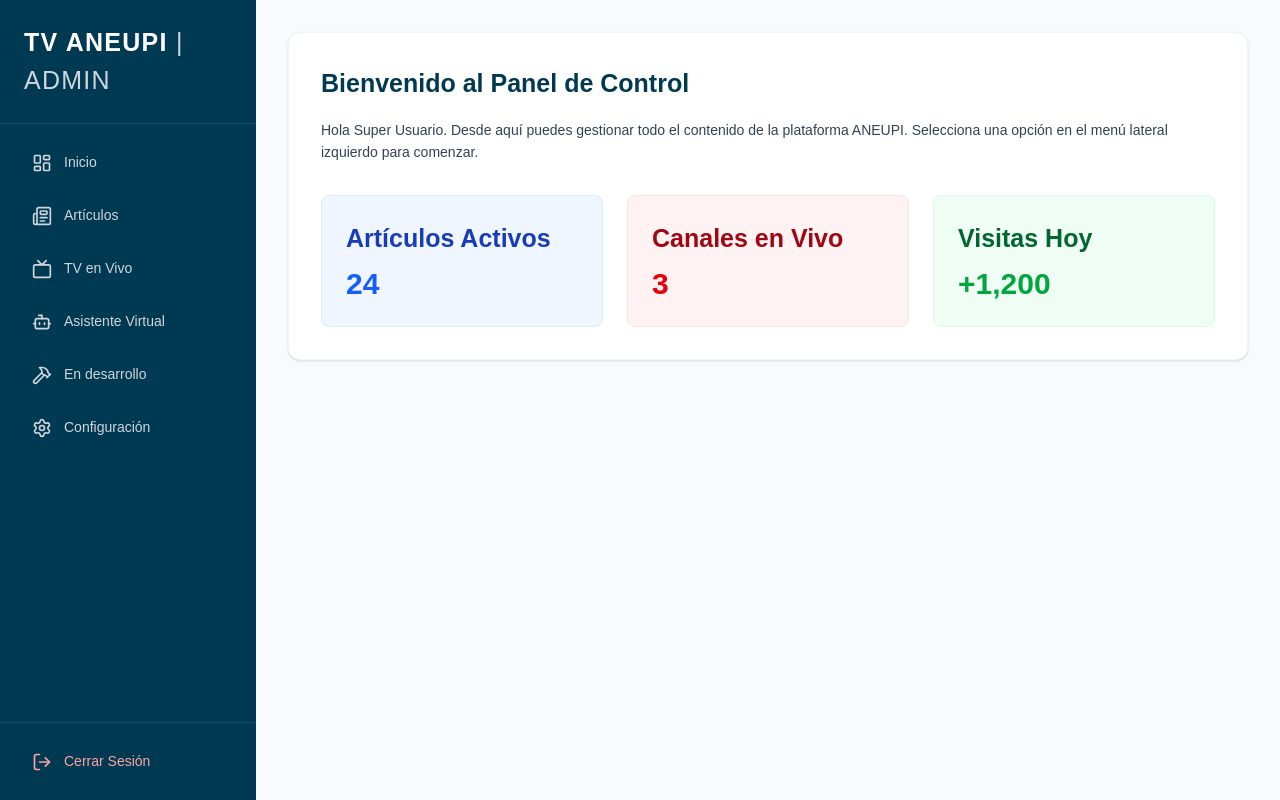
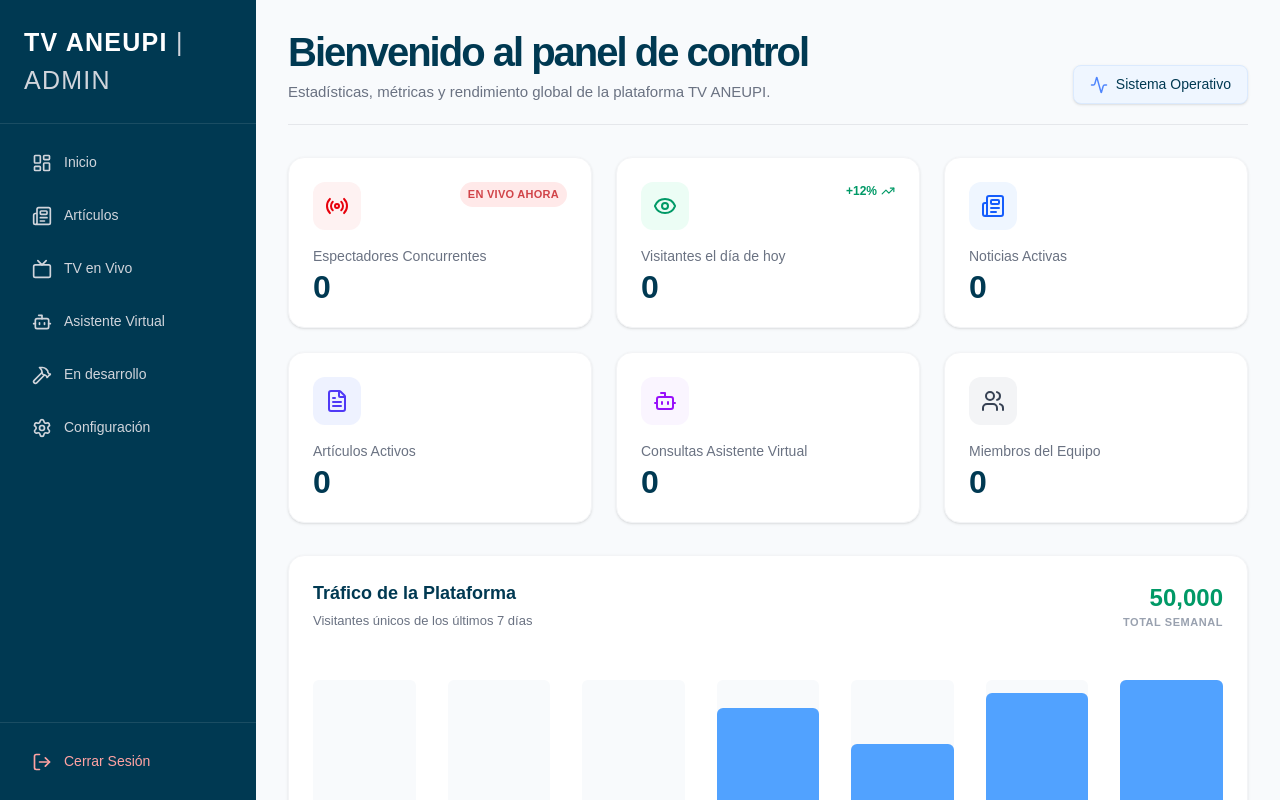
Before and after one commit to JoffreDavid/tv-aneupi, a Next.js app: page / in a window 1280 px wide. Built offline with nearby package versions, Linux system fonts and the light colour scheme.

Commit message:
Panel de Bienvenida con metricas

```diff
--- a/src/app/page.tsx
+++ b/src/app/page.tsx
@@ -1,28 +1,179 @@
+'use client';
+
+import { Users, Radio, FileText, Activity, Bot, Newspaper, Eye, TrendingUp } from 'lucide-react';
+
 export default function DashboardHome() {
+  // --- DATOS DEL BACKEND ---
+
+  // 1. [Backend] KPIs Generales:
+  // Endpoint sugerido: GET /api/admin/dashboard/stats
+  // Debe devolver los totales actuales de la plataforma.
+  const stats = {
+    espectadoresTvEnVivo: 0,
+    visitantesPaginaTv: 0, // Total acumulado del día/mes en la página
+    noticiasPublicadas: 0,
+    articulosPublicados: 0,
+    usuariosEquipo: 0,
+    consultasAsistente: 0
+  };
+
+  // 2. [Backend] Datos del Gráfico:
+  // Endpoint sugerido: GET /api/admin/dashboard/trafico
+  // El backend debe agrupar las visitas de los últimos 7 días.
+  // El 'porcentaje' se calcula en base al día con más visitas (ese será el 100%).
+  const traficoSemanal = [
+    { dia: 'Lun', visitas: 4200, porcentaje: 42 },
+    { dia: 'Mar', visitas: 5100, porcentaje: 51 },
+    { dia: 'Mié', visitas: 4800, porcentaje: 48 },
+    { dia: 'Jue', visitas: 8900, porcentaje: 89 },
+    { dia: 'Vie', visitas: 7500, porcentaje: 75 },
+    { dia: 'Sáb', visitas: 9500, porcentaje: 95 },
+    { dia: 'Dom', visitas: 10000, porcentaje: 100 },
+  ];
+
   return (
-    <div className="bg-white p-8 rounded-xl shadow-sm border border-slate-100">
-      {/* Toma automáticamente 25px y el color #003952 por ser un <h1> */}
-      <h1>Bienvenido al Panel de Control</h1>
+    <div className="space-y-8 animate-in fade-in slide-in-from-bottom-4 duration-500">
 
-      {/* Toma automáticamente 14px por ser un <p> */}
-      <p className="mt-4">
-        Hola Super Usuario. Desde aquí puedes gestionar todo el contenido de la plataforma ANEUPI.
-        Selecciona una opción en el menú lateral izquierdo para comenzar.
-      </p>
+      {/* 1. CABECERA */}
+      <div className="flex flex-col md:flex-row justify-between items-start md:items-end gap-4 border-b border-gray-200 pb-5">
+        <div>
+          <h1 className="text-[32px] md:text-[40px] font-black text-[#003952] tracking-tighter leading-none mb-2">
+            Bienvenido al panel de control
+          </h1>
+          <p className="text-gray-500 text-[15px]">
+            Estadísticas, métricas y rendimiento global de la plataforma TV ANEUPI.
+          </p>
+        </div>
+        <div className="flex items-center gap-2 bg-blue-50 text-[#003952] px-4 py-2 rounded-lg border border-blue-100 font-medium text-[14px] shadow-sm">
+          <Activity size={18} className="animate-pulse text-blue-600" />
+          Sistema Operativo
+        </div>
+      </div>
 
-      <div className="grid grid-cols-1 md:grid-cols-3 gap-6 mt-8">
-        <div className="bg-blue-50 p-6 rounded-lg border border-blue-100">
-          <h3 className="!text-blue-800">Artículos Activos</h3>
-          <p className="!text-3xl font-bold !text-blue-600 mt-2">24</p>
+      {/* 2. TARJETAS DE MÉTRICAS (KPIs) - En 3 columnas */}
+      <div className="grid grid-cols-1 sm:grid-cols-2 lg:grid-cols-3 gap-6">
+
+        {/* Métrica TV En Vivo */}
+        <div className="bg-white p-6 rounded-2xl shadow-sm border border-gray-100 flex flex-col justify-between hover:shadow-md transition-shadow">
+          <div className="flex justify-between items-start mb-4">
+            <div className="p-3 bg-red-50 text-red-600 rounded-xl">
+              <Radio size={24} />
+            </div>
+            <span className="bg-red-100 text-red-700 text-[11px] font-bold px-2 py-1 rounded-full animate-pulse tracking-wide">EN VIVO AHORA</span>
+          </div>
+          <div>
+            <h3 className="text-gray-500 text-[14px] font-medium">Espectadores Concurrentes</h3>
+            <p className="text-[32px] font-black text-[#003952] leading-none mt-1">{stats.espectadoresTvEnVivo.toLocaleString()}</p>
+          </div>
         </div>
-        <div className="bg-red-50 p-6 rounded-lg border border-red-100">
-          <h3 className="!text-red-800">Canales en Vivo</h3>
-          <p className="!text-3xl font-bold !text-red-600 mt-2">3</p>
+
+        {/* Métrica Visitantes Página TV */}
+        <div className="bg-white p-6 rounded-2xl shadow-sm border border-gray-100 flex flex-col justify-between hover:shadow-md transition-shadow">
+          <div className="flex justify-between items-start mb-4">
+            <div className="p-3 bg-emerald-50 text-emerald-600 rounded-xl">
+              <Eye size={24} />
+            </div>
+            <span className="text-[12px] font-bold text-emerald-600 flex items-center gap-1">+12% <TrendingUp size={14}/></span>
+          </div>
+          <div>
+            <h3 className="text-gray-500 text-[14px] font-medium">Visitantes el día de hoy</h3>
+            <p className="text-[32px] font-black text-[#003952] leading-none mt-1">{stats.visitantesPaginaTv.toLocaleString()}</p>
+          </div>
         </div>
-        <div className="bg-green-50 p-6 rounded-lg border border-green-100">
-          <h3 className="!text-green-800">Visitas Hoy</h3>
-          <p className="!text-3xl font-bold !text-green-600 mt-2">+1,200</p>
+
+        {/* Métrica Noticias */}
+        <div className="bg-white p-6 rounded-2xl shadow-sm border border-gray-100 flex flex-col justify-between hover:shadow-md transition-shadow">
+          <div className="flex justify-between items-start mb-4">
+            <div className="p-3 bg-blue-50 text-blue-600 rounded-xl">
+              <Newspaper size={24} />
+            </div>
+          </div>
+          <div>
+            <h3 className="text-gray-500 text-[14px] font-medium">Noticias Activas</h3>
+            <p className="text-[32px] font-black text-[#003952] leading-none mt-1">{stats.noticiasPublicadas}</p>
+          </div>
         </div>
+
+        {/* Métrica Artículos */}
+        <div className="bg-white p-6 rounded-2xl shadow-sm border border-gray-100 flex flex-col justify-between hover:shadow-md transition-shadow">
+          <div className="flex justify-between items-start mb-4">
+            <div className="p-3 bg-indigo-50 text-indigo-600 rounded-xl">
+              <FileText size={24} />
+            </div>
+          </div>
+          <div>
+            <h3 className="text-gray-500 text-[14px] font-medium">Artículos Activos</h3>
+            <p className="text-[32px] font-black text-[#003952] leading-none mt-1">{stats.articulosPublicados}</p>
+          </div>
+        </div>
+
+        {/* Métrica Asistente */}
+        <div className="bg-white p-6 rounded-2xl shadow-sm border border-gray-100 flex flex-col justify-between hover:shadow-md transition-shadow">
+          <div className="flex justify-between items-start mb-4">
+            <div className="p-3 bg-purple-50 text-purple-600 rounded-xl">
+              <Bot size={24} />
+            </div>
+          </div>
+          <div>
+            <h3 className="text-gray-500 text-[14px] font-medium">Consultas Asistente Virtual</h3>
+            <p className="text-[32px] font-black text-[#003952] leading-none mt-1">{stats.consultasAsistente.toLocaleString()}</p>
+          </div>
+        </div>
+
+        {/* Métrica Equipo */}
+        <div className="bg-white p-6 rounded-2xl shadow-sm border border-gray-100 flex flex-col justify-between hover:shadow-md transition-shadow">
+          <div className="flex justify-between items-start mb-4">
+            <div className="p-3 bg-gray-100 text-gray-700 rounded-xl">
+              <Users size={24} />
+            </div>
+          </div>
+          <div>
+            <h3 className="text-gray-500 text-[14px] font-medium">Miembros del Equipo</h3>
+            <p className="text-[32px] font-black text-[#003952] leading-none mt-1">{stats.usuariosEquipo}</p>
+          </div>
+        </div>
+
+      </div>
+
+      {/* 3. SECCIÓN DE GRÁFICOS */}
+      <div className="w-full">
+
+        {/* Gráfico de Tráfico (Construido con CSS) */}
+        <div className="bg-white rounded-2xl shadow-sm border border-gray-100 p-6 flex flex-col w-full">
+          <div className="flex justify-between items-end mb-8">
+            <div>
+              <h2 className="text-[18px] font-bold text-[#003952]">Tráfico de la Plataforma</h2>
+              <p className="text-[13px] text-gray-500 mt-1">Visitantes únicos de los últimos 7 días</p>
+            </div>
+            <div className="text-right">
+              <p className="text-[24px] font-black text-emerald-600 leading-none">50,000</p>
+              <p className="text-[11px] font-bold text-gray-400 uppercase tracking-wider mt-1">Total Semanal</p>
+            </div>
+          </div>
+
+          <div className="flex-1 flex flex-col justify-end mt-4">
+            <div className="h-64 flex items-end justify-between gap-4 md:gap-8">
+              {traficoSemanal.map((dia, index) => (
+                <div key={index} className="w-full h-full bg-slate-50 flex flex-col justify-end rounded-t-md group relative">
+                  {/* Tooltip Hover */}
+                  <div className="absolute -top-10 left-1/2 -translate-x-1/2 bg-[#003952] text-white text-[12px] font-bold px-2 py-1 rounded opacity-0 group-hover:opacity-100 transition-opacity pointer-events-none z-10 whitespace-nowrap shadow-md">
+                    {dia.visitas.toLocaleString()} visitas
+                  </div>
+                  {/* Barra de Progreso */}
+                  <div
+                    className="w-full bg-blue-400 rounded-t-md group-hover:bg-[#003952] transition-colors duration-300"
+                    style={{ height: `${dia.porcentaje}%` }}
+                  ></div>
+                </div>
+              ))}
+            </div>
+            {/* Etiquetas del eje X */}
+            <div className="flex justify-between mt-3 text-[14px] font-bold text-gray-400 border-t border-gray-100 pt-4 px-2">
+              {traficoSemanal.map(dia => <span key={dia.dia}>{dia.dia}</span>)}
+            </div>
+          </div>
+        </div>
+
       </div>
     </div>
   );
```
